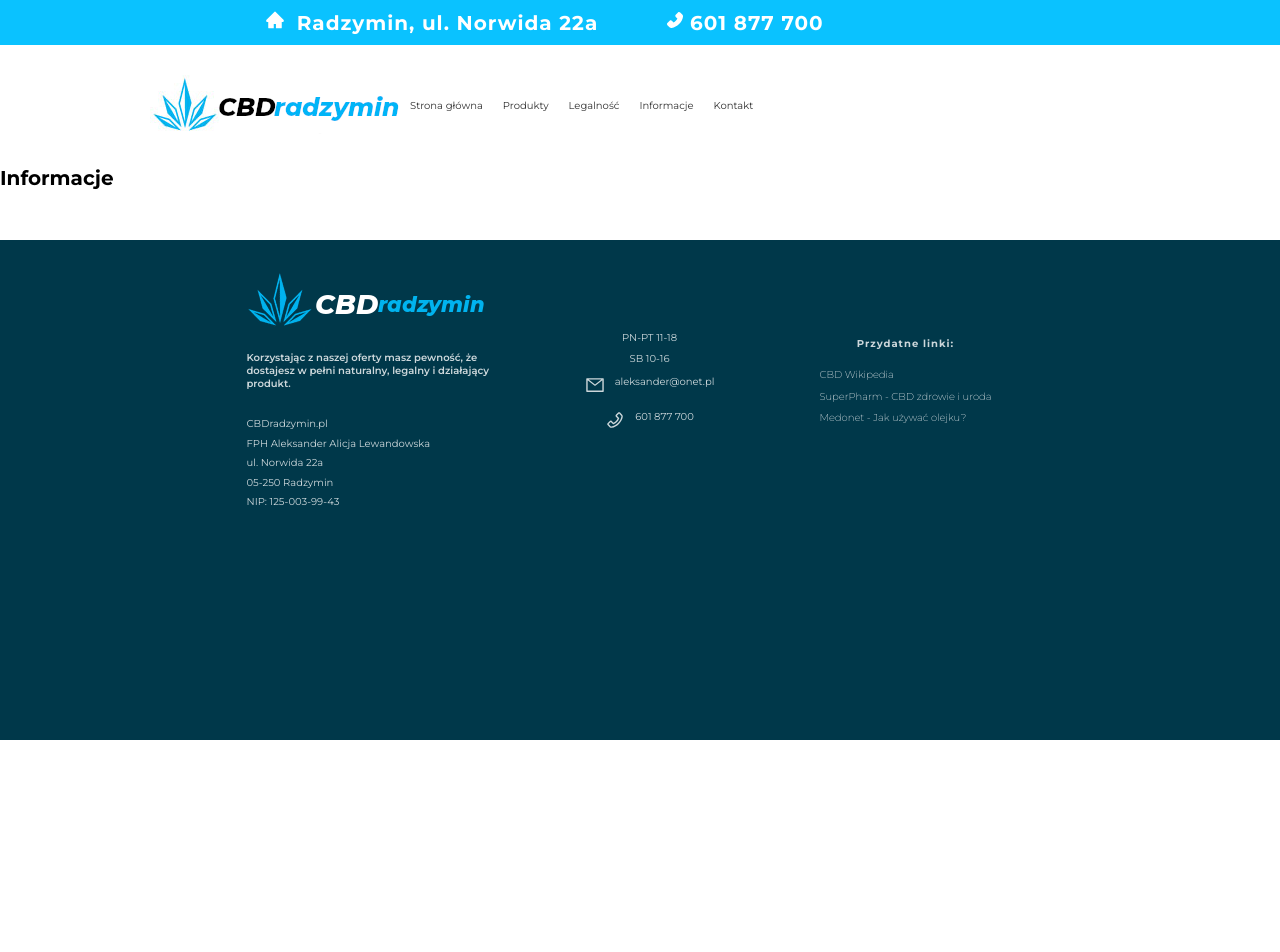
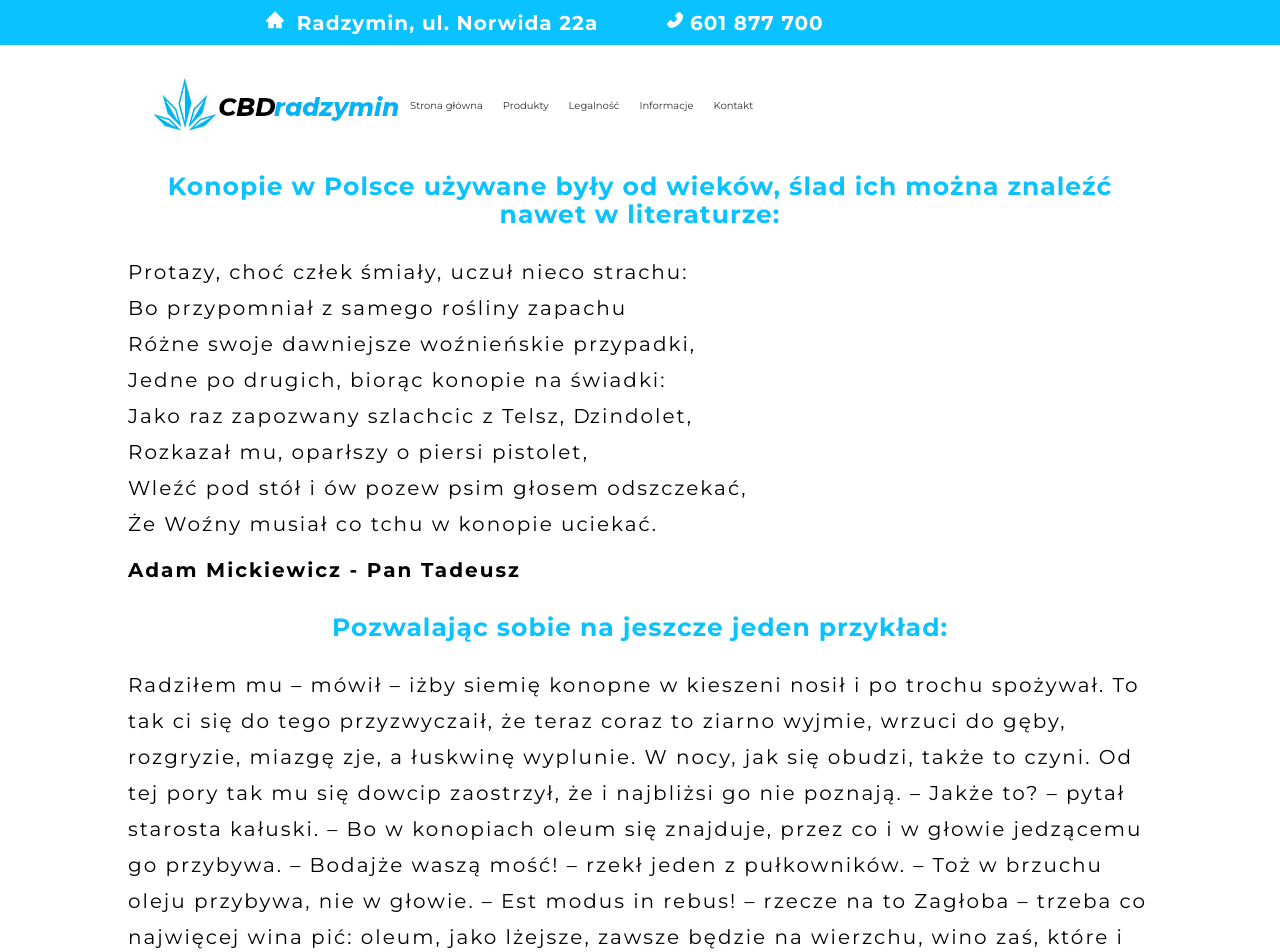
Before and after one commit to krukaleksander/cbdradzymin, a React (Create React App) app: page /informacje in a window 1280 px wide. Shown: the top 952 px of the page. Before the commit the page ends 800 px from the top, so only its background shows below. Built offline with nearby package versions, Linux system fonts and the light colour scheme.

Commit message:
information ok

```diff
--- a/src/pages/Information.js
+++ b/src/pages/Information.js
@@ -1,7 +1,84 @@
 import React from "react";
 
 function Information() {
-  return <h1>Informacje</h1>;
+  return (
+    <div className="information-container">
+      <h2>
+        Konopie w Polsce używane były od wieków, ślad ich można znaleźć nawet w
+        literaturze:
+      </h2>
+      <p className="information-container__poem">
+        Protazy, choć człek śmiały, uczuł nieco strachu:
+      </p>
+      <p className="information-container__poem">
+        Bo przypomniał z samego rośliny zapachu
+      </p>
+      <p className="information-container__poem">
+        Różne swoje dawniejsze woźnieńskie przypadki,
+      </p>
+      <p className="information-container__poem">
+        Jedne po drugich, biorąc konopie na świadki:{" "}
+      </p>
+      <p className="information-container__poem">
+        Jako raz zapozwany szlachcic z Telsz, ǲindolet,
+      </p>
+      <p className="information-container__poem">
+        Rozkazał mu, oparłszy o piersi pistolet,{" "}
+      </p>
+      <p className="information-container__poem">
+        Wleźć pod stół i ów pozew psim głosem odszczekać,{" "}
+      </p>
+      <p className="information-container__poem">
+        Że Woźny musiał co tchu w konopie uciekać.
+      </p>
+      <p className="information-container__author">
+        Adam Mickiewicz - Pan Tadeusz
+      </p>
+      <h2>Pozwalając sobie na jeszcze jeden przykład:</h2>
+      <p className="information-container__plot">
+        Radziłem mu – mówił – iżby siemię konopne w kieszeni nosił i po trochu
+        spożywał. To tak ci się do tego przyzwyczaił, że teraz coraz to ziarno
+        wyjmie, wrzuci do gęby, rozgryzie, miazgę zje, a łuskwinę wyplunie. W
+        nocy, jak się obudzi, także to czyni. Od tej pory tak mu się dowcip
+        zaostrzył, że i najbliżsi go nie poznają. – Jakże to? – pytał starosta
+        kałuski. – Bo w konopiach oleum się znajduje, przez co i w głowie
+        jedzącemu go przybywa. – Bodajże waszą mość! – rzekł jeden z
+        pułkowników. – Toż w brzuchu oleju przybywa, nie w głowie. – Est modus
+        in rebus! – rzecze na to Zagłoba – trzeba co najwięcej wina pić: oleum,
+        jako lżejsze, zawsze będzie na wierzchu, wino zaś, które i bez tego
+        idzie do głowy, poniesie ze sobą każdą cnotliwą substancję.
+      </p>
+      <p className="information-container__author">
+        Henryk Sienkiewicz – Potop
+      </p>
+      <p className="information-container__par">
+        Obecny stan prawny zezwala na korzystanie z medycznej marihuany osobom,
+        które posiadają wystawioną przez lekarza receptę. Okazuje się jednak, że
+        za wiele zdrowotnych właściwości konopi odpowiadają inne substancje w
+        niej zawarte niż THC - w Polsce jest regulowane prawnie, więcej o tym w
+        zakładce Legalność.
+      </p>
+      <h2>
+        Suplementacja CBD może wpłynąć pozytywnie na osoby mające problem z:
+      </h2>
+      <ul>
+        <li>depresją,</li>
+        <li>atakami paniki,</li>
+        <li>nerwicami,</li>
+        <li>artretyzmem,</li>
+        <li>problemami ze snem,</li>
+        <li>stresem.</li>
+      </ul>
+      <p className="information-container__par">
+        Ponadto CBD oddziaływuje także na kondycję skóry i może pomóc w walce z
+        trądzikiem. Inne badania wykazują, że CBD ma potencjał działania
+        przeciwcukrzycowego ,przeciwnowotworowego, neuroprotekcyjnego, czy
+        ochronnego w stosunku do układu krwionośnego, . Wskazuje się coraz
+        częściej, że CBD może być też pomocny w terapii uzależnień, boreliozy,
+        endometriozy.
+      </p>
+    </div>
+  );
 }
 
 export default Information;
--- /dev/null
+++ b/src/scss/_Information.scss
@@ -0,0 +1,30 @@
+.information-container {
+  width: 80%;
+  margin: 0px auto;
+  h2 {
+    color: $light-blue;
+    text-align: center;
+    letter-spacing: 1px;
+    font-size: 2.5rem;
+    margin: 2.5rem 0;
+  }
+  p {
+    font-size: 2rem;
+    letter-spacing: 2px;
+    line-height: 180%;
+  }
+  &__author {
+    font-weight: bolder;
+    margin-top: 1rem;
+  }
+  &__par {
+    margin: 2.5rem 0;
+  }
+  ul {
+    list-style: none;
+    li {
+      font-size: 2rem;
+      line-height: 180%;
+    }
+  }
+}
--- a/src/scss/main.scss
+++ b/src/scss/main.scss
@@ -10,3 +10,4 @@
 @import "./components/AllProductContainers";
 @import "./ProductPage";
 @import "./Legality";
+@import "./Information";
```
Also changed, not shown: src/css/main.min.css, 1 other file (tests, documents, lock files or other folders).
